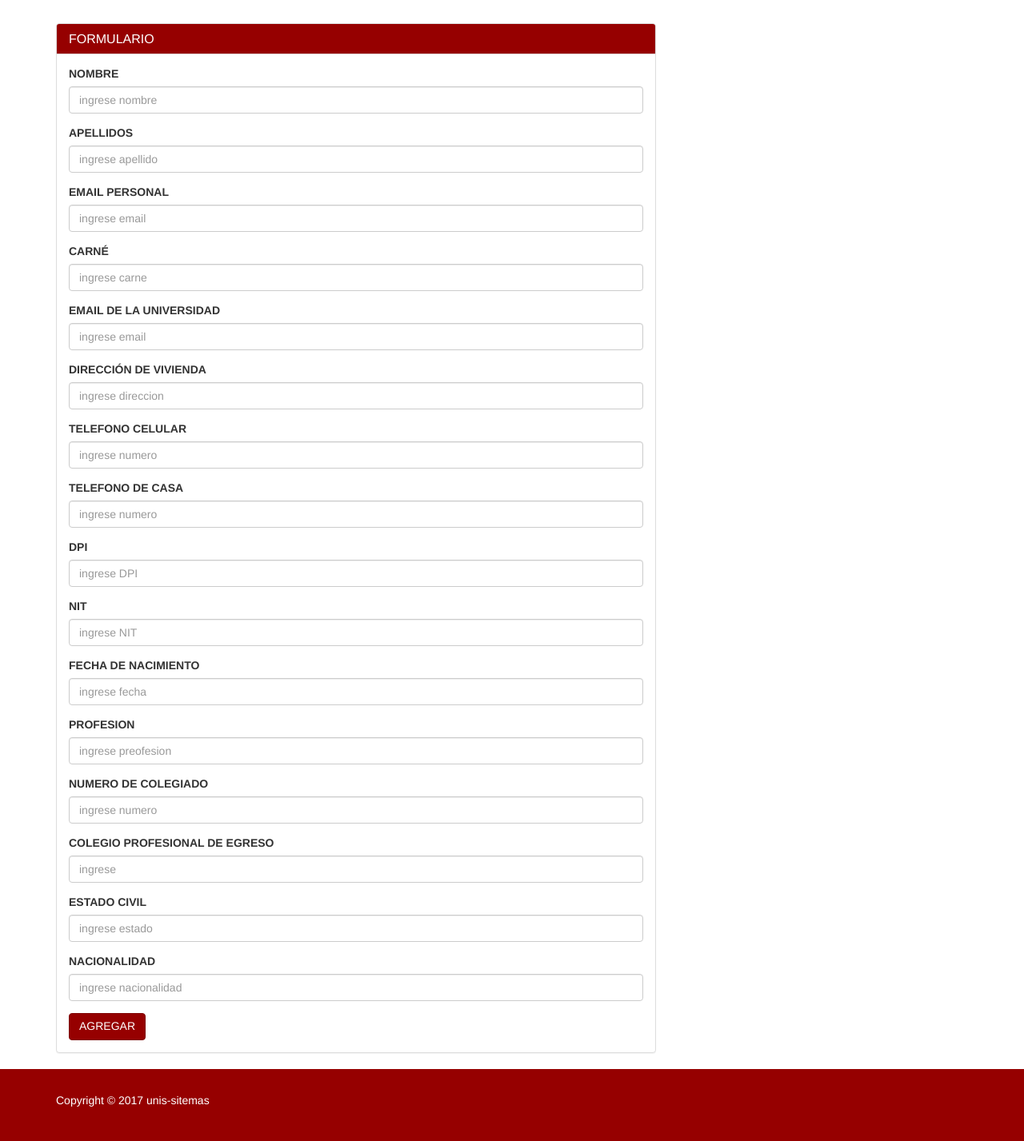
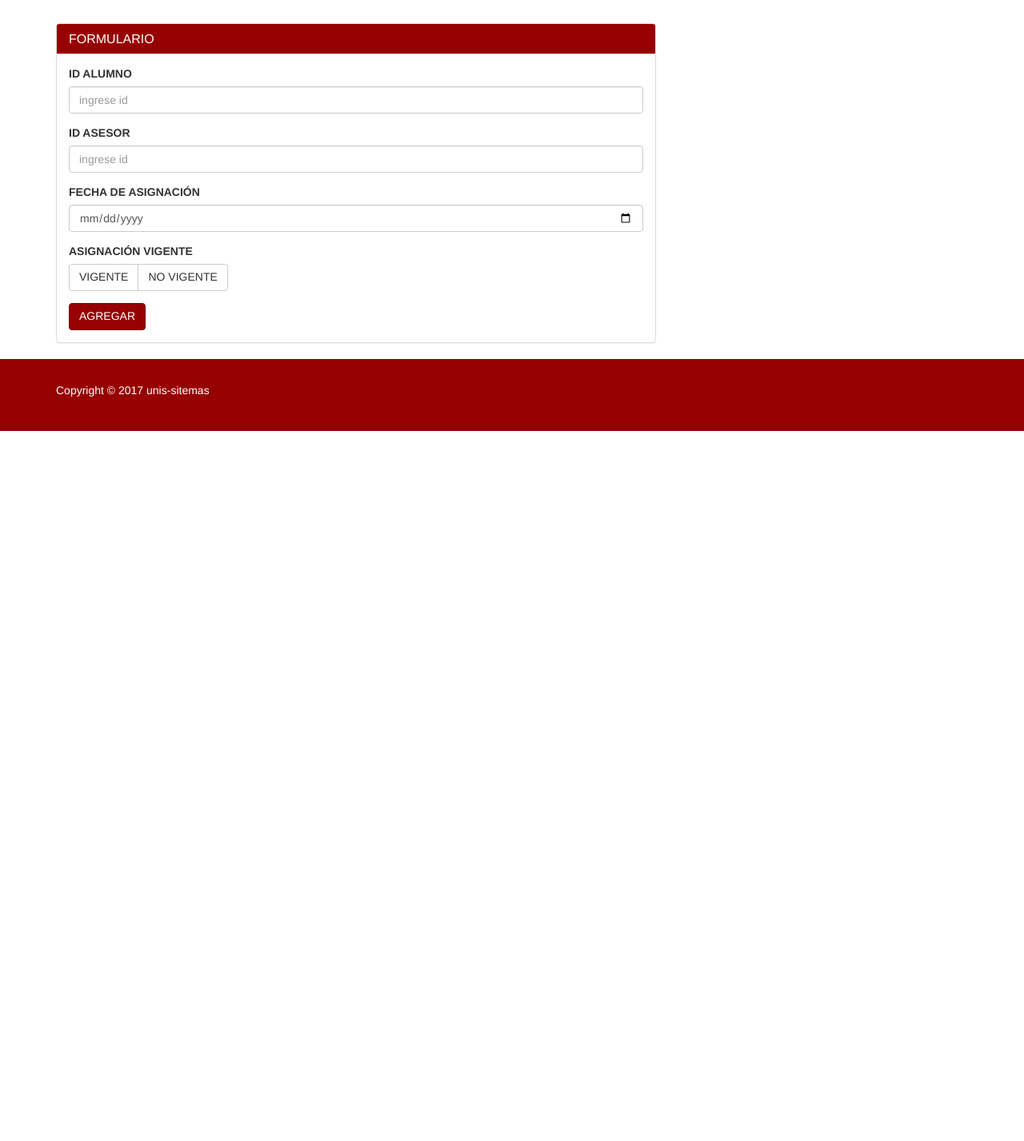
Before and after one commit to EdgarVallejo96/DW1_Project, a PHP site: page /formasesornuevo.html in a window 1280 px wide. Shown: the part 137-1564 px from the top of the page at 80% size. After the commit the page ends 676 px from the top, so only its background shows below. Run offline with PHP 8.4, Linux system fonts and the light colour scheme.

Commit message:
Todos los formularios para adición y asignación

```diff
--- a/BS_theme/asesores.html
+++ b/BS_theme/asesores.html
@@ -16,7 +16,7 @@
 
 
     <nav class="navbar navbar-default">
-      <div class="container">
+      <div class="">
         <div class="navbar-header">
           <button type="button" class="navbar-toggle collapsed" data-toggle="collapse" data-target="#navbar" aria-expanded="false" aria-controls="navbar">
             <span class="sr-only">Toggle navigation</span>
--- a/BS_theme/ayuda.html
+++ b/BS_theme/ayuda.html
@@ -16,7 +16,7 @@
 
 
     <nav class="navbar navbar-default">
-      <div class="container">
+      <div class="">
         <div class="navbar-header">
           <button type="button" class="navbar-toggle collapsed" data-toggle="collapse" data-target="#navbar" aria-expanded="false" aria-controls="navbar">
             <span class="sr-only">Toggle navigation</span>
--- a/BS_theme/firmar.html
+++ b/BS_theme/firmar.html
@@ -15,7 +15,7 @@
   <body>
 
     <nav class="navbar navbar-default">
-        <div class="container">
+        <div class="">
           <div class="navbar-header">
             <button type="button" class="navbar-toggle collapsed" data-toggle="collapse" data-target="#navbar" aria-expanded="false" aria-controls="navbar">
               <span class="sr-only">Toggle navigation</span>
--- a/BS_theme/firmas.html
+++ b/BS_theme/firmas.html
@@ -16,7 +16,7 @@
 
 
     <nav class="navbar navbar-default">
-      <div class="container">
+      <div class="">
         <div class="navbar-header">
           <button type="button" class="navbar-toggle collapsed" data-toggle="collapse" data-target="#navbar" aria-expanded="false" aria-controls="navbar">
             <span class="sr-only">Toggle navigation</span>
--- a/BS_theme/formasesornuevo.html
+++ b/BS_theme/formasesornuevo.html
@@ -15,7 +15,7 @@
   <body>
 
     <nav class="navbar navbar-default">
-        <div class="container">
+        <div class="">
           <div class="navbar-header">
             <button type="button" class="navbar-toggle collapsed" data-toggle="collapse" data-target="#navbar" aria-expanded="false" aria-controls="navbar">
               <span class="sr-only">Toggle navigation</span>
@@ -57,69 +57,29 @@
                         <div class="panel-body">
                             <form>
                             <div class="form-group">
-                                <label>NOMBRE</label>
-                                <input type="text" class="form-control" placeholder="ingrese nombre">
+                                <label>ID ALUMNO</label>
+                                <input type="text" class="form-control" placeholder="ingrese id">
                             </div>
                             <div class="form-group">
-                                <label>APELLIDOS</label>
-                                <input type="text" class="form-control" placeholder="ingrese apellido">
+                                <label>ID ASESOR</label>
+                                <input type="text" class="form-control" placeholder="ingrese id">
                             </div>
                             <div class="form-group">
-                                <label>EMAIL PERSONAL</label>
-                                <input type="text" class="form-control" placeholder="ingrese email">
+                                    <label>FECHA DE ASIGNACIÓN</label>
+                                    <input type="date" class="form-control" placeholder="ingrese fecha">
                             </div>
-                            <div class="form-group">
-                                <label>CARNÉ</label>
-                                <input type="text" class="form-control" placeholder="ingrese carne">
-                            </div>
-                            <div class="form-group">
-                                <label>EMAIL DE LA UNIVERSIDAD</label>
-                                <input type="text" class="form-control" placeholder="ingrese email">
-                            </div>
-                            <div class="form-group">
-                                <label>DIRECCIÓN DE VIVIENDA</label>
-                                <input type="text" class="form-control" placeholder="ingrese direccion">
-                            </div>
-                            <div class="form-group">
-                                <label>TELEFONO CELULAR</label>
-                                <input type="text" class="form-control" placeholder="ingrese numero">
-                            </div>
-                            <div class="form-group">
-                                <label>TELEFONO DE CASA</label>
-                                <input type="text" class="form-control" placeholder="ingrese numero">
-                            </div>
-                            <div class="form-group">
-                                <label>DPI</label>
-                                <input type="text" class="form-control" placeholder="ingrese DPI">
-                            </div>
-                            <div class="form-group">
-                                <label>NIT</label>
-                                <input type="text" class="form-control" placeholder="ingrese NIT">
-                            </div>
-                            <div class="form-group">
-                                <label>FECHA DE NACIMIENTO</label>
-                                <input type="text" class="form-control" placeholder="ingrese fecha">
-                            </div>
-                            <div class="form-group">
-                                <label>PROFESION</label>
-                                <input type="text" class="form-control" placeholder="ingrese preofesion">
-                            </div>
-                            <div class="form-group">
-                                <label>NUMERO DE COLEGIADO</label>
-                                <input type="text" class="form-control" placeholder="ingrese numero">
-                            </div>
-                            <div class="form-group">
-                                <label>COLEGIO PROFESIONAL DE EGRESO</label>
-                                <input type="text" class="form-control" placeholder="ingrese">
-                            </div>
-                            <div class="form-group">
-                                <label>ESTADO CIVIL</label>
-                                <input type="text" class="form-control" placeholder="ingrese estado">
-                            </div>
-                            <div class="form-group">
-                                <label>NACIONALIDAD</label>
-                                <input type="text" class="form-control" placeholder="ingrese nacionalidad">
-                            </div>
+
+                            <label>ASIGNACIÓN VIGENTE</label><br>
+                            <div class="form-group btn-group" data-toggle="buttons" role="group">
+
+                                    <label class="btn btn-default">
+                                            <input type="radio" autcomplete="off" active>VIGENTE
+                                    </label>
+                                    <label class="btn btn-default">
+                                            <input type="radio" autcomplete="off">NO VIGENTE
+                                    </label>
+                            </div><br>
+
 
 
 
--- a/BS_theme/index.html
+++ b/BS_theme/index.html
@@ -16,7 +16,7 @@
 
 
     <nav class="navbar navbar-default">
-      <div class="container">
+      <div class="">
         <div class="navbar-header">
           <button type="button" class="navbar-toggle collapsed" data-toggle="collapse" data-target="#navbar" aria-expanded="false" aria-controls="navbar">
             <span class="sr-only">Toggle navigation</span>
--- a/BS_theme/lectura_e.html
+++ b/BS_theme/lectura_e.html
@@ -8,7 +8,7 @@
   <div class="container">
   </div>
     <nav class="navbar navbar-default">
-        <div class="container">
+        <div class="">
           <div class="navbar-header">
             <button type="button" class="navbar-toggle collapsed" data-toggle="collapse" data-target="#navbar" aria-expanded="false" aria-controls="navbar">
               <span class="sr-only">Toggle navigation</span>
--- a/BS_theme/redireccion_e.html
+++ b/BS_theme/redireccion_e.html
@@ -6,7 +6,7 @@
 </head>
 <body>
     <nav class="navbar navbar-default">
-        <div class="container">
+        <div class="">
           <div class="navbar-header">
             <button type="button" class="navbar-toggle collapsed" data-toggle="collapse" data-target="#navbar" aria-expanded="false" aria-controls="navbar">
               <span class="sr-only">Toggle navigation</span>
--- a/BS_theme/sass/_custom.scss
+++ b/BS_theme/sass/_custom.scss
@@ -113,7 +113,7 @@ footer {
     padding-bottom: 17%;
     }
 
-.formCatPost {
+.formCustomss {
 
     .btn {
         cursor: default;
```
Also changed, not shown: BS_theme/error404.html (+5 -4 lines), BS_theme/formcatedraticopost.html (+33 -36 lines), BS_theme/formcursonuevo.html (+12 -59 lines), BS_theme/formempleadonuevo.html (+10 -10 lines), BS_theme/mantenimiento.html (+9 -9 lines), BS_theme/css/app.css, 1 other file.
